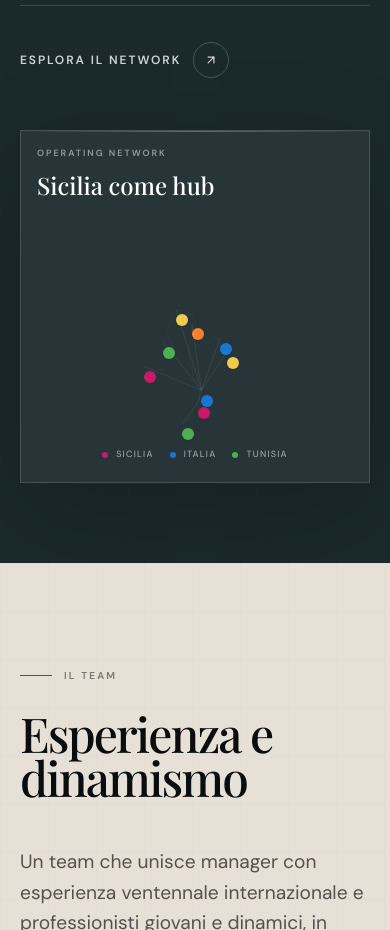
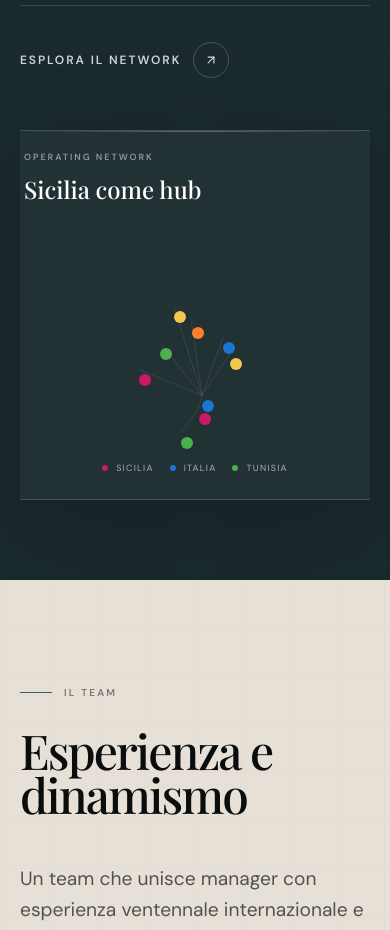
Before and after one commit to gaetanomeli95-lab/Prosperya-site, a Next.js app: page / in a window 390 px wide. Shown: the part 10140-11070 px from the top of the page. Built offline with nearby package versions, Linux system fonts and the light colour scheme; a web font is replaced by a local one.

Commit message:
design: refine cross-border panel for mobile

```diff
--- a/src/components/SectionInternational.tsx
+++ b/src/components/SectionInternational.tsx
@@ -49,9 +49,9 @@ export function SectionInternational() {
 
           <div className="lg:col-span-7 lg:pt-4">
             <FadeIn delay={0.12}>
-              <div className="relative overflow-hidden border border-white/15 bg-white/[0.055] p-4 shadow-[0_30px_100px_rgba(0,0,0,.16)] sm:p-7 lg:p-10">
+              <div className="relative overflow-hidden border-y border-white/15 bg-white/[0.035] px-0 py-5 shadow-[0_30px_100px_rgba(0,0,0,.14)] sm:border sm:bg-white/[0.055] sm:p-7 lg:p-10">
                 <div className="absolute inset-x-0 top-0 h-px hairline-light" />
-                <div className="mb-7 flex items-center justify-between gap-4">
+                <div className="mb-3 flex items-end justify-between gap-4 px-1 sm:mb-7 sm:px-0">
                   <div>
                     <p className="text-[9px] font-semibold uppercase tracking-[.22em] !text-white/50">Operating network</p>
                     <p className="mt-2 font-heading text-2xl !text-white sm:text-3xl">Sicilia come hub</p>
```
